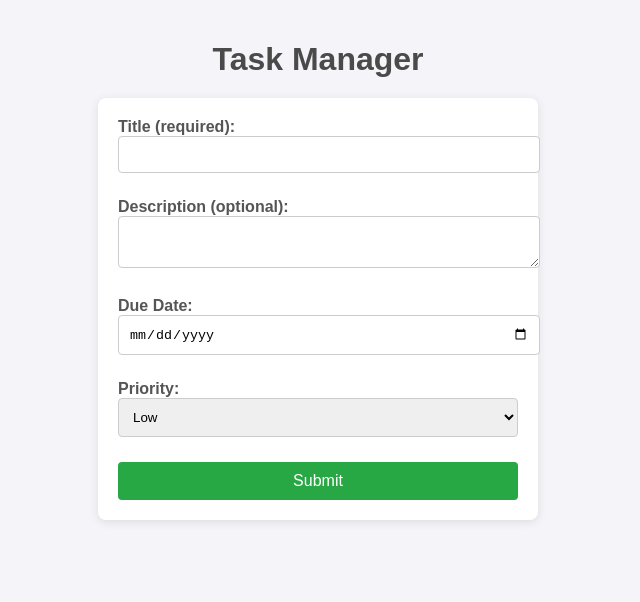
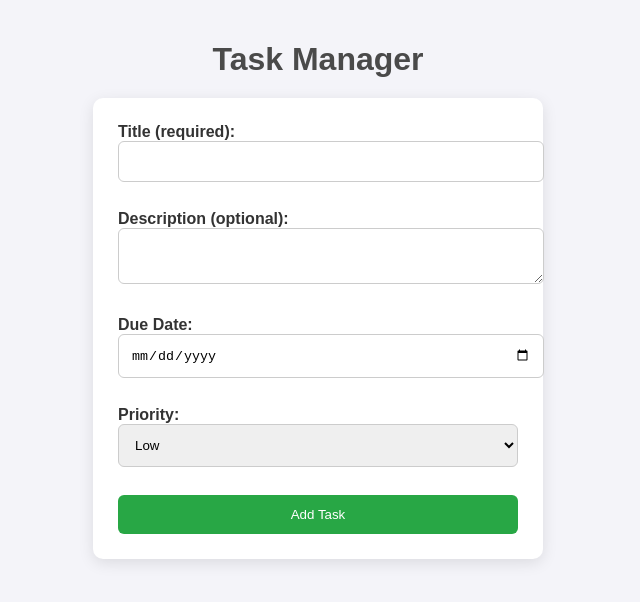
Before and after one commit to Elham-Abdu1/TO-DO, a React (Vite) app: page / in a window 1280 px wide. Shown: the top 602 px of the page, without its empty margins (322-962 px from the left). Built offline with nearby package versions, Linux system fonts and the light colour scheme.

Commit message:
Day-2 challenge

```diff
--- a/src/App.jsx
+++ b/src/App.jsx
@@ -60,13 +60,14 @@
 
 
 import React from 'react';
-import TaskForm from './components/Task/TaskForm.jsx';
+import TaskApp from './components/Task/TaskApp.jsx';
+
 
 const App = () => {
   return (
     <div>
-      <h1>Task Manager</h1>
-      <TaskForm />
+
+      <TaskApp />
     </div>
   );
 };
--- a/src/components/Task/TaskApp.jsx
+++ b/src/components/Task/TaskApp.jsx
@@ -0,0 +1,47 @@
+import React, { useState } from "react";
+import TaskForm from "./TaskForm";
+
+const TaskApp = () => {
+  const [tasks, setTasks] = useState([]); // State for all tasks
+
+  const handleAddTask = (formData) => {
+    const newTask = {
+      id: Date.now(), // unique ID
+      title: formData.title,
+      description: formData.description,
+      dueDate: formData.dueDate,
+      priority: formData.priority,
+      completed: false,
+    };
+
+    // Add new task at the beginning
+    setTasks([newTask, ...tasks]);
+
+    // Log entire task list for verification
+    console.log("Updated Task List:", [newTask, ...tasks]);
+  };
+
+  return (
+    <div className="container">
+      <h1 className="title">
+        Task <span className="Task-text">Manager</span>
+      </h1>
+
+      {/* Pass handleAddTask as onSubmit prop */}
+      <TaskForm onSubmit={handleAddTask} />
+
+      <ul>
+        {tasks.map((task) => (
+          <li key={task.id} className="list-item">
+            <strong>{task.title}</strong> - {task.description}
+            <br />
+            Due: {task.dueDate} | Priority: {task.priority} |{" "}
+            {task.completed ? "✅ Completed" : "⏳ Pending"}
+          </li>
+        ))}
+      </ul>
+    </div>
+  );
+};
+
+export default TaskApp;
--- /dev/null
+++ b/src/components/Task/TaskForm.css
@@ -0,0 +1,53 @@
+body {
+  font-family: Arial, sans-serif;
+  background-color: #f4f4f9;
+  margin: 0;
+  padding: 20px;
+}
+
+h1 {
+  text-align: center;
+  color: #4a4a4a;
+  margin-bottom: 20px;
+}
+
+form {
+  background: #ffffff;
+  border-radius: 10px;
+  box-shadow: 0 4px 15px rgba(0, 0, 0, 0.1);
+  padding: 25px;
+  max-width: 400px;
+  margin: auto;
+}
+
+label {
+  display: block;
+  margin-bottom: 8px;
+  color: #333;
+  font-weight: 600;
+}
+
+input[type="text"],
+input[type="date"],
+textarea,
+select {
+  width: 100%;
+  padding: 12px;
+  margin-bottom: 20px;
+  border: 1px solid #ccc;
+  border-radius: 6px;
+}
+
+button {
+  background-color: #28a745;
+  color: white;
+  border: none;
+  padding: 12px 15px;
+  border-radius: 6px;
+  cursor: pointer;
+  width: 100%;
+}
+
+button:hover {
+  background-color: #218838;
+}
--- a/src/components/Task/TaskForm.jsx
+++ b/src/components/Task/TaskForm.jsx
@@ -1,25 +1,34 @@
-import React, { useState } from 'react';
+import React, { useState } from "react";
+import './TaskForm.css'
 
-
-const TaskForm = () => {
-  const [title, setTitle] = useState('');
-  const [description, setDescription] = useState('');
-  const [dueDate, setDueDate] = useState('');
-  const [priority, setPriority] = useState('Low');
+const TaskForm = ({ onSubmit }) => {
+  const [title, setTitle] = useState("");
+  const [description, setDescription] = useState("");
+  const [dueDate, setDueDate] = useState("");
+  const [priority, setPriority] = useState("Low");
 
   const handleSubmit = (event) => {
     event.preventDefault();
+
     const formData = {
       title,
       description,
       dueDate,
       priority,
     };
-    console.log(formData);
+
+    // Call parent function (lifting state up)
+    onSubmit(formData);
+
+    // Reset form after submit
+    setTitle("");
+    setDescription("");
+    setDueDate("");
+    setPriority("Low");
   };
 
   return (
-    <form onSubmit={handleSubmit}>
+    <form onSubmit={handleSubmit} className="task-form">
       <div>
         <label>
           Title (required):
@@ -31,6 +40,7 @@ const TaskForm = () => {
           />
         </label>
       </div>
+
       <div>
         <label>
           Description (optional):
@@ -40,6 +50,7 @@ const TaskForm = () => {
           />
         </label>
       </div>
+
       <div>
         <label>
           Due Date:
@@ -50,17 +61,22 @@ const TaskForm = () => {
           />
         </label>
       </div>
+
       <div>
         <label>
           Priority:
-          <select value={priority} onChange={(e) => setPriority(e.target.value)}>
+          <select
+            value={priority}
+            onChange={(e) => setPriority(e.target.value)}
+          >
             <option value="Low">Low</option>
             <option value="Medium">Medium</option>
             <option value="High">High</option>
           </select>
         </label>
       </div>
-      <button type="submit">Submit</button>
+
+      <button type="submit">Add Task</button>
     </form>
   );
 };
--- a/src/index.css
+++ b/src/index.css
@@ -58,82 +58,3 @@
     text-decoration: line-through;
     color: darkgray;
 } */
-
-
-
-body {
-  font-family: Arial, sans-serif;
-  background-color: #f4f4f9;
-  margin: 0;
-  padding: 20px;
-}
-
-h1 {
-  text-align: center;
-  color: #4a4a4a;
-  margin-bottom: 20px;
-}
-
-.task-title {
-  background-color: #007bff;
-  color: white;
-  padding: 10px;
-  border-radius: 5px;
-  box-shadow: 0 4px 15px rgba(0, 123, 255, 0.5);
-  text-align: center;
-  font-size: 24px;
-  margin-bottom: 20px;
-}
-
-form {
-  background: #ffffff;
-  border-radius: 8px;
-  box-shadow: 0 2px 10px rgba(0, 0, 0, 0.1);
-  padding: 20px;
-  max-width: 400px;
-  margin: auto;
-}
-
-label {
-  display: block;
-  margin-bottom: 10px;
-  color: #555;
-  font-weight: bold;
-}
-
-input[type="text"],
-input[type="date"],
-textarea,
-select {
-  width: 100%;
-  padding: 10px;
-  margin-bottom: 15px;
-  border: 1px solid #ccc;
-  border-radius: 4px;
-  transition: border-color 0.3s, box-shadow 0.3s;
-}
-
-input[type="text"]:focus,
-input[type="date"]:focus,
-textarea:focus,
-select:focus {
-  border-color: #007bff;
-  box-shadow: 0 0 5px rgba(0, 123, 255, 0.5);
-  outline: none;
-}
-
-button {
-  background-color: #28a745;
-  color: white;
-  border: none;
-  padding: 10px 15px;
-  border-radius: 4px;
-  cursor: pointer;
-  font-size: 16px;
-  width: 100%;
-  transition: background-color 0.3s;
-}
-
-button:hover {
-  background-color: #218838;
-}
```
Also changed, not shown: src/components/Task/TaskCard.css (deleted, +0 -94 lines), src/components/Task/TaskCard.jsx (deleted, +0 -47 lines), src/App.css (deleted).
